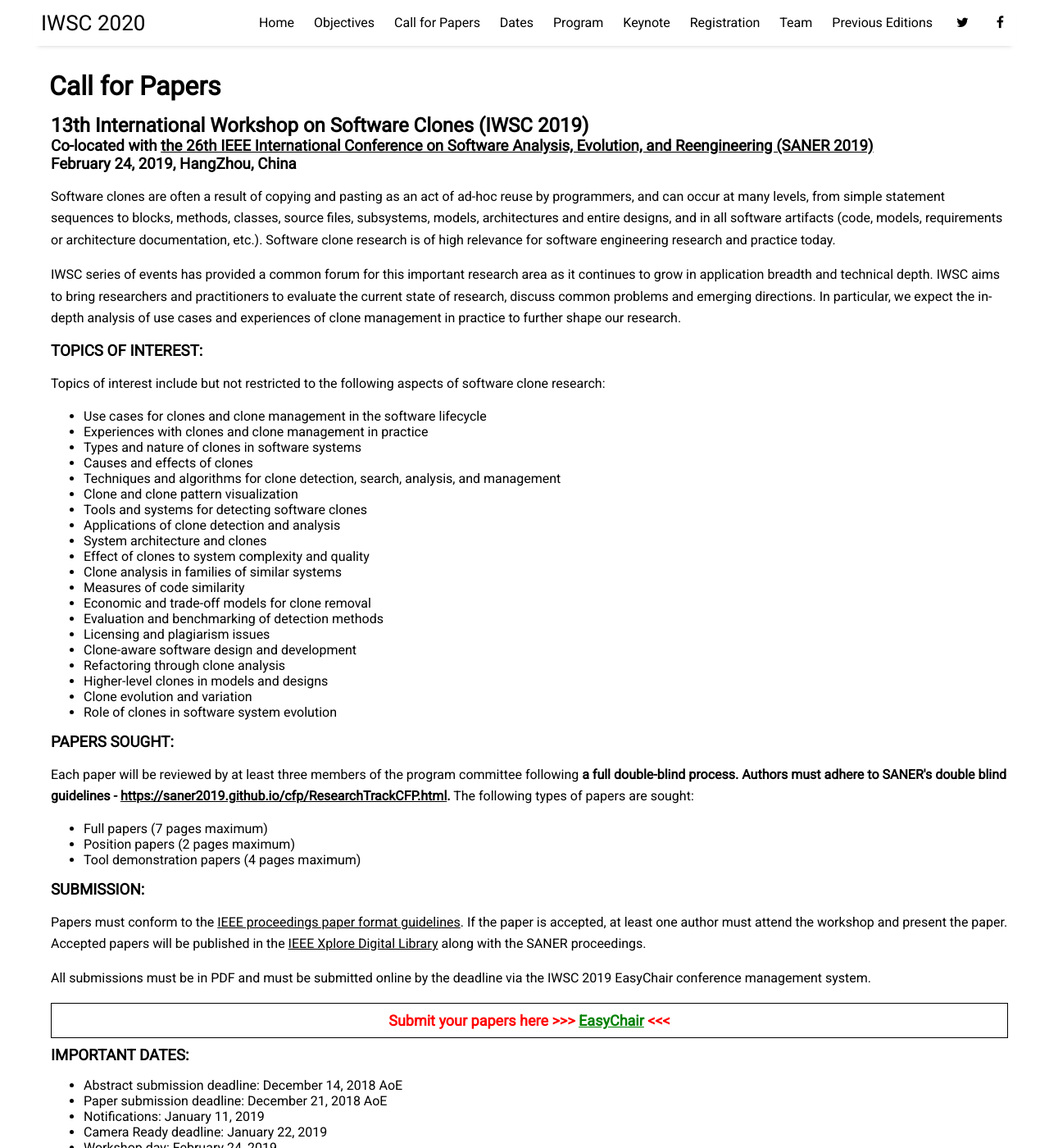
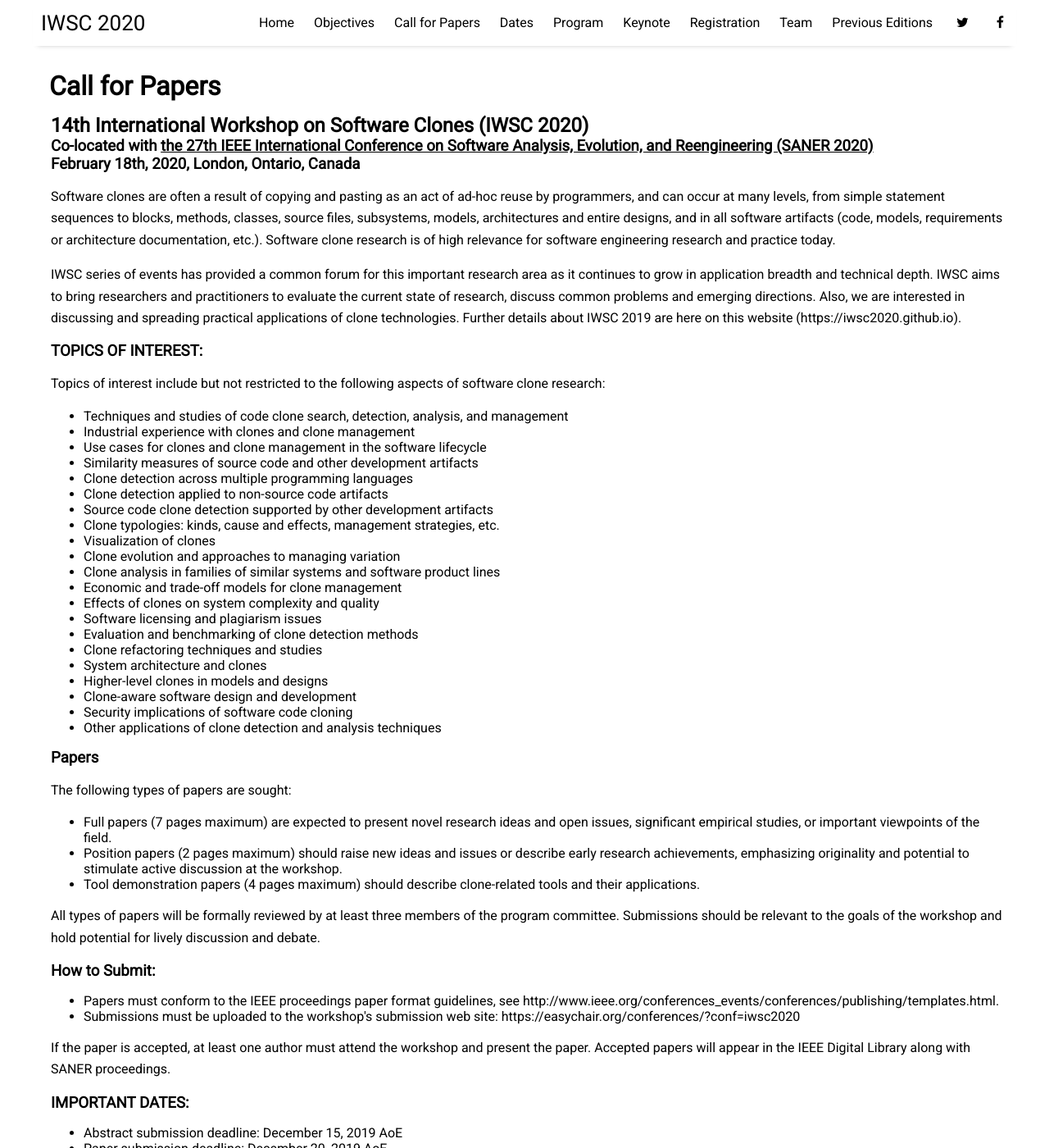
Before and after one commit to iwsc2020/iwsc2020.github.io, a Jekyll site: the page built from pages/call_for_papers.html, in a window 1280 px wide and 1400 px high. Shown: the whole window at 82% size. Built offline with Jekyll 4.4.1, drawn with Linux system fonts in a browser that asks for light colours; nearby versions of some CDN libraries; some of the changed text lies outside the part shown.

Commit message:
Update call_for_papers.html
updated call_for_papers.html

```diff
--- a/pages/call_for_papers.html
+++ b/pages/call_for_papers.html
@@ -4,22 +4,28 @@ title: Call for Papers
 ---
 
 <div class="page_content">
-<h2>13th International Workshop on Software Clones (IWSC 2019)</h2>
-<h3>Co-located with <a href="http://saner2019.github.io" target="_blank">the 26th IEEE International Conference on Software Analysis, Evolution, and Reengineering (SANER 2019)</a></h3>
-<h3>February 24, 2019, HangZhou, China</h3>
+<h2>14th International Workshop on Software Clones (IWSC 2020)</h2>
+<h3>Co-located with <a href="https://saner2020.csd.uwo.ca/" target="_blank">the 27th IEEE International Conference on Software Analysis, Evolution, and Reengineering (SANER 2020)</a></h3>
+<h3>February 18th, 2020, London, Ontario, Canada</h3>
 
-<p>Software clones are often a result of copying and pasting as an act of ad-hoc reuse by programmers,
-  and can occur at many levels, from simple statement sequences to blocks, methods, classes, source files,
-  subsystems, models, architectures and entire designs, and in all software artifacts (code, models,
-  requirements or architecture documentation, etc.). Software clone research is of high relevance for
-  software engineering research and practice today.</p>
+<p>Software clones are often a result of copying and pasting as an act of
+ad-hoc reuse by programmers, and can occur at many levels, from simple
+statement sequences to blocks, methods, classes, source files,
+subsystems, models, architectures and entire designs, and in all
+software artifacts (code, models, requirements or architecture
+documentation, etc.). Software clone research is of high relevance for
+software engineering research and practice today.
+</p>
 
 <p>
-IWSC series of events has provided a common forum for this important research area as it continues
-to grow in application breadth and technical depth. IWSC aims to bring researchers and practitioners to evaluate the current state of research, discuss common problems and emerging directions. In particular, we expect the in-depth analysis of use cases and experiences of clone management in practice to further shape our research.
-<!--
-Further details about IWSC 2019 are here on this website (<a href="https://iwsc2019.github.io/">https://iwsc2019.github.io/</a>).
--->
+IWSC series of events has provided a common forum for this important
+research area as it continues to grow in application breadth and
+technical depth. IWSC aims to bring researchers and practitioners to
+evaluate the current state of research, discuss common problems and
+emerging directions. Also, we are interested in discussing and spreading
+practical applications of clone technologies.
+Further details about IWSC 2019
+are here on this website (https://iwsc2020.github.io).
 </p>
 
 <h3>TOPICS OF INTEREST:</h3>
@@ -27,28 +33,30 @@ Further details about IWSC 2019 are here on this website (<a href="https://iwsc2
 Topics of interest include but not restricted to the following aspects of software clone research:
 </p>
 <ul>
-  <li>Use cases for clones and clone management in the software lifecycle</li>
-  <li>Experiences with clones and clone management in practice</li>
-  <li>Types and nature of clones in software systems</li>
-  <li>Causes and effects of clones</li>
-  <li>Techniques and algorithms for clone detection, search, analysis, and management</li>
-  <li>Clone and clone pattern visualization</li>
-  <li>Tools and systems for detecting software clones</li>
-  <li>Applications of clone detection and analysis</li>
-  <li>System architecture and clones</li>
-  <li>Effect of clones to system complexity and quality</li>
-  <li>Clone analysis in families of similar systems</li>
-  <li>Measures of code similarity</li>
-  <li>Economic and trade-off models for clone removal</li>
-  <li>Evaluation and benchmarking of detection methods</li>
-  <li>Licensing and plagiarism issues</li>
-  <li>Clone-aware software design and development</li>
-  <li>Refactoring through clone analysis</li>
-  <li>Higher-level clones in models and designs</li>
-  <li>Clone evolution and variation</li>
-  <li>Role of clones in software system evolution</li>
+<li>Techniques and studies of code clone search, detection, analysis, and management
+<li>Industrial experience with clones and clone management
+<li>Use cases for clones and clone management in the software lifecycle
+<li>Similarity measures of source code and other development artifacts
+<li>Clone detection across multiple programming languages
+<li>Clone detection applied to non-source code artifacts
+<li>Source code clone detection supported by other development artifacts
+<li>Clone typologies: kinds, cause and effects, management strategies, etc.
+<li>Visualization of clones
+<li>Clone evolution and approaches to managing variation
+<li>Clone analysis in families of similar systems and software product lines
+<li>Economic and trade-off models for clone management
+<li>Effects of clones on system complexity and quality
+<li>Software licensing and plagiarism issues
+<li>Evaluation and benchmarking of clone detection methods
+<li>Clone refactoring techniques and studies
+<li>System architecture and clones
+<li>Higher-level clones in models and designs
+<li>Clone-aware software design and development
+<li>Security implications of software code cloning
+<li>Other applications of clone detection and analysis techniques
 </ul>
 
+<!---
 <h3>PAPERS SOUGHT:</h3>
 <p>Each paper will be reviewed by at least three members of the program committee following <b>a full double-blind process.
 Authors must adhere to SANER's double blind guidelines -
@@ -60,8 +68,39 @@ The following types of papers are sought:</p>
   <li>Position papers (2 pages maximum)</li>
   <li>Tool demonstration papers (4 pages maximum)</li>
 </ul>
+--->
 
-<h3>SUBMISSION:</h3>
+<h3>Papers</h3>
+
+<p>The following types of papers are sought:</p>
+
+<ul>
+<li>Full papers (7 pages maximum) are expected to present novel research ideas
+and open issues, significant empirical studies, or important viewpoints of
+the field.
+
+<li>Position papers (2 pages maximum) should raise new ideas and issues or
+describe early research achievements, emphasizing originality and potential
+to stimulate active discussion at the workshop.
+
+<li>Tool demonstration papers (4 pages maximum) should describe clone-related
+tools and their applications.
+</ul>
+
+<p>All types of papers will be formally reviewed by at least three members of
+the program committee. Submissions should be relevant to the goals of the
+workshop and hold potential for lively discussion and debate.</p>
+
+
+<h3>How to Submit:</h3>
+<ul>
+<li>Papers must conform to the IEEE proceedings paper format guidelines, see http://www.ieee.org/conferences_events/conferences/publishing/templates.html.
+<li>Submissions must be uploaded to the workshop's submission web site: https://easychair.org/conferences/?conf=iwsc2020
+</ul>
+
+<p>If the paper is accepted, at least one author must attend the workshop and present the paper. Accepted papers will appear in the IEEE Digital Library along with SANER proceedings.</p>
+
+<!---
 <p>Papers must conform to the <a href="https://www.ieee.org/conferences/publishing/templates.html" target="_blank">
   IEEE proceedings paper format guidelines</a>. If the paper is accepted,
   at least one author must attend the workshop and present the paper. Accepted papers will be
@@ -72,16 +111,17 @@ The following types of papers are sought:</p>
 IWSC 2019 EasyChair conference management system.</p>
 
 <div class="emphasized_box"><b>Submit your papers here&nbsp;>>>&nbsp;<a href="https://easychair.org/conferences/?conf=iwsc2019">EasyChair</a>&nbsp;<<<</b></div>
-
+--->
 <h3>IMPORTANT DATES:</h3>
 <ul>
-  <li>Abstract submission deadline: December 14, 2018 AoE</li>
-  <li>Paper submission deadline: December 21, 2018 AoE</li>
-  <li>Notifications: January 11, 2019</li>
-  <li>Camera Ready deadline: January 22, 2019</li>
-  <li>Workshop day: February 24, 2019</li>
+  <li>Abstract submission deadline: December 15, 2019 AoE</li>
+  <li>Paper submission deadline: December 20, 2019 AoE</li>
+  <li>Notifications: January 10, 2020 AoE</li>
+  <li>Camera Ready deadline: January 14, 2020 AoE</li>
+  <li>Workshop: February 18, 2020</li>
 </ul>
 
+<!---
 <h3>PROGRAM CO-CHAIRS:</h3>
 <ul>
   <li><a href="https://sites.google.com/site/ejchoi710/" target="_blank">Eunjong Choi (choi@is.naist.jp)</a>, Nara Institute of Science and Technology, Japan</li>
@@ -94,5 +134,6 @@ IWSC 2019 EasyChair conference management system.</p>
   <li><a href="http://sel.ist.osaka-u.ac.jp/people/inoue/" target="_blank">Katsuro Inoue</a>, Osaka University, Japan</li>
   <li><a href="http://www.informatik.uni-bremen.de/~koschke/" target="_blank">Rainer Koschke</a>, University of Bremen, Germany</li>
 </ul>
+--->
 
 </div>
```
